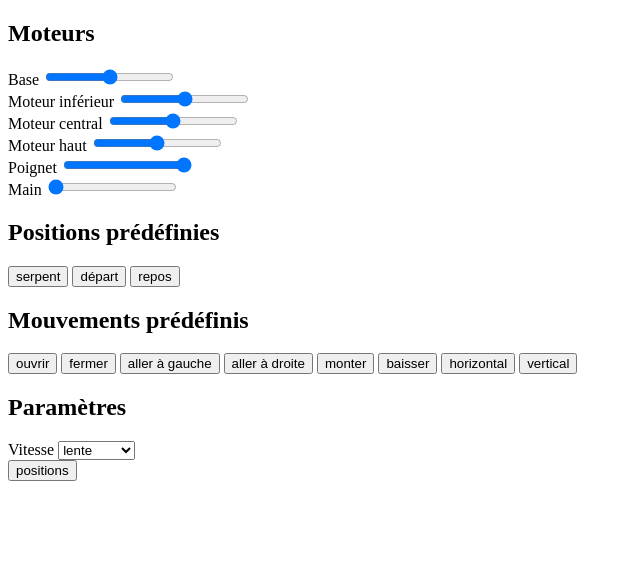
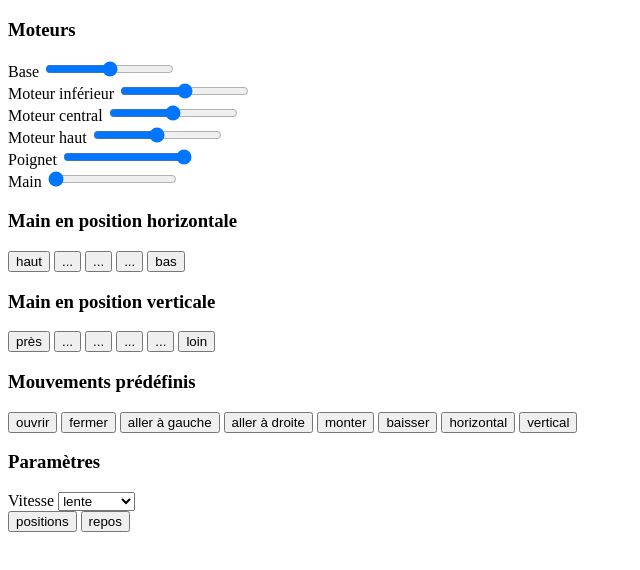
Before and after one commit to Orelab/robot-arm, a website: page public/index.html in a window 1280 px wide. Shown: the whole page, without its empty margins (0-640 px from the left). Drawn offline with nearby package versions, Linux system fonts and the light colour scheme.

Commit message:
adding horizontal/vertical movements

```diff
--- a/public/index.html
+++ b/public/index.html
@@ -17,7 +17,7 @@
 
 
 			<form class="col-sm-4" id="engines">
-				<h2>Moteurs</h2>
+				<h3>Moteurs</h3>
 
 				<div class="form-group">
 					<label for="base">Base</label>
@@ -37,7 +37,7 @@
 				</div>
 				<div class="form-group">
 					<label for="wrist">Poignet</label>
-					<input class="form-control" type="range" min="20" max="80" name="wrist" value="90" />
+					<input class="form-control" type="range" min="15" max="80" name="wrist" value="90" />
 				</div>
 				<div class="form-group">
 					<label for="hand">Main</label>
@@ -46,15 +46,26 @@
 			</form>
 
 
+			<div class="col-sm-8" id="predefined">
+				<h3>Main en position horizontale</h3>
 
-			<div class="col-sm-8" id="predefined">
-				<h2>Positions prédéfinies</h2>
+				<button data-order="Q030W000E080">haut</button>
+				<button data-order="Q050W000E060">...</button>
+				<button data-order="Q070W000E040">...</button>
+				<button data-order="Q090W000E020">...</button>
+				<button data-order="Q110W000E000">bas</button>
 
-				<button data-order="Q028W004E012">serpent</button>
-				<button data-order="E110Q094W005D014">départ</button>
-				<button data-order="R000">repos</button>
+				<h3>Main en position verticale</h3>
 
-				<h2>Mouvements prédéfinis</h2>
+				<button data-order="Q065W020E180">près</button>
+				<button data-order="Q075W030E180">...</button>
+				<button data-order="Q085W040E180">...</button>
+				<button data-order="Q095W050E180">...</button>
+				<button data-order="Q105W060E180">...</button>
+				<button data-order="Q115W070E180">loin</button>
+
+
+				<h3>Mouvements prédéfinis</h3>
 
 				<button data-order="C120">ouvrir</button>
 				<button data-order="C180">fermer</button>
@@ -62,19 +73,20 @@
 				<button data-order="A060">aller à droite</button>
 				<button data-order="">monter</button>
 				<button data-order="">baisser</button>
-				<button data-order="D20">horizontal</button>
-				<button data-order="D80">vertical</button>
+				<button data-order="D015">horizontal</button>
+				<button data-order="D080">vertical</button>
 
-				<h2>Paramètres</h2>
+				<h3>Paramètres</h3>
 				<div class="form-group">
 					<label for="latency">Vitesse</label>
 					<select name="latency">
-						<option value="20">lente</option>
-						<option value="10">moyenne</option>
-						<option value="1">rapide</option>
+						<option value="2000">lente</option>
+						<option value="1500">moyenne</option>
+						<option value="1000">rapide</option>
 					</select>
 				</div>
 				<button id="log">positions</button>
+				<button data-order="R000">repos</button>
 			</div>
 
 
```
Also changed, not shown: public/app.js (+7 -7 lines).
